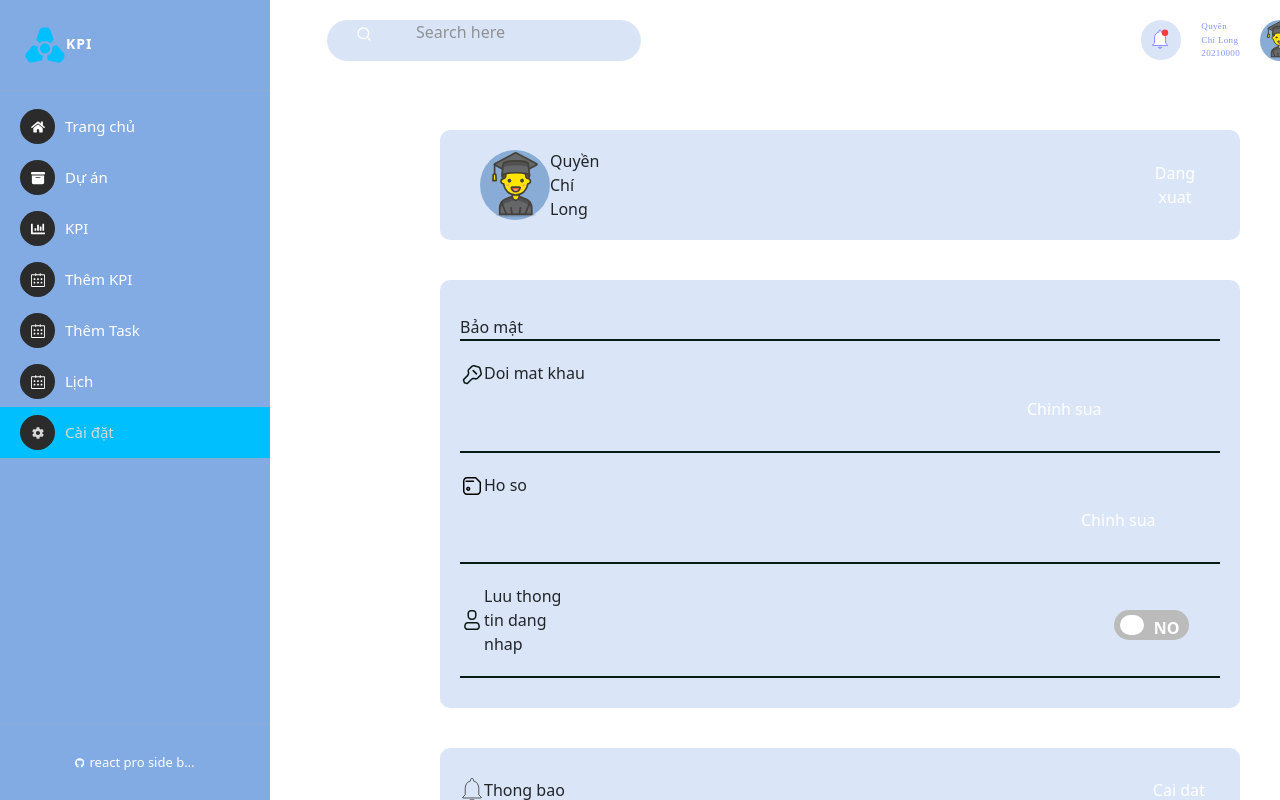
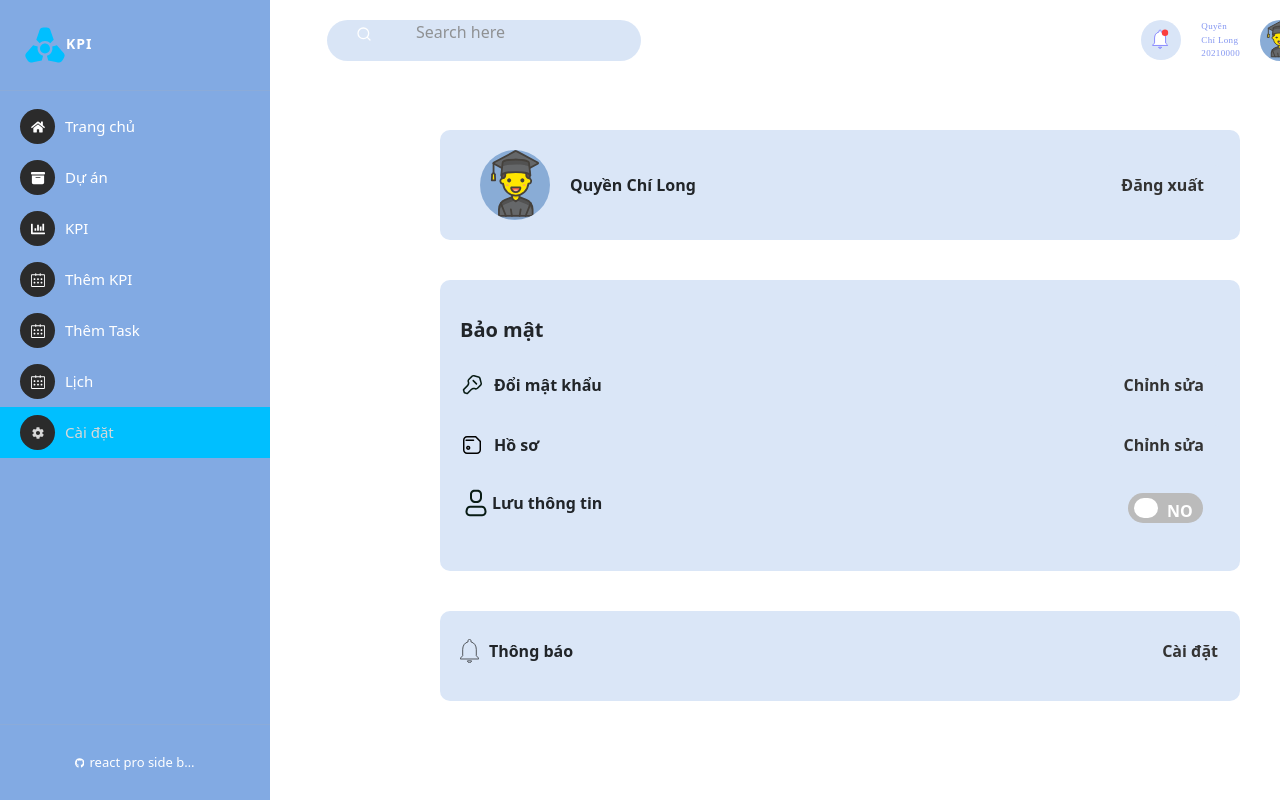
Before and after one commit to iaht211/UIUX-2023.2, a React (Create React App) app: page /setting in a window 1280 px wide. Built offline with nearby package versions, Linux system fonts and the light colour scheme.

Commit message:
Hoang edit setting

```diff
--- a/src/components/Setting/Setting.js
+++ b/src/components/Setting/Setting.js
@@ -1,77 +1,57 @@
-import './Setting.scss';
+import React from "react";
+import { useNavigate } from 'react-router-dom';
+import ToggleSwitch from '../Setting/ToggleSwitch';
 import avatar from '../../assets/avatar.svg';
-import ToggleSwitch from '../Setting/ToggleSwitch';
-import React, { Component } from "react";
 import key from '../../assets/Key.svg';
 import ho_so from '../../assets/flopy.svg';
 import user from '../../assets/Person.svg';
 import thong_bao from '../../assets/thong-bao.svg';
-import { useNavigate } from 'react-router-dom';
+import './Setting.scss';
 
 const Setting = () => {
     const navigate = useNavigate();
 
     return (
-
         <div className="setting-container">
             <div className="dang-xuat">
                 <div className='profile'>
                     <div className="avatar">
-                        <img style={{ width: 70, height: 70 }} src={avatar} />
+                        <img src={avatar} alt="Avatar" />
                     </div>
                     <span className='hoten'>Quyền Chí Long</span>
                 </div>
-
-                <div className='button-dang-xuat'>
-                    <button className='button-dang-xuat-1' onClick={() => { navigate("/login") }}>Dang xuat</button>
-                </div>
-
+                <button className='button-dang-xuat-1' onClick={() => { navigate("/login") }}>Đăng xuất</button>
             </div>
             <div className="bao-mat">
                 <div className='box-bao-mat'>
                     <span>Bảo mật</span>
-                    <div style={{ width: '100%', height: '100%', border: '1px #081C15 solid' }}></div>
                 </div>
-
                 <div className='box-doi-pass'>
                     <div className='box-doi-pass-1'>
-                        <img style={{ width: 24, height: 24 }} src={key} />
-                        <span>Doi mat khau</span>
-                        <button className='chinh-sua-1'>Chinh sua</button>
+                        <img src={key} alt="Key" />
+                        <span>Đổi mật khẩu</span>
+                        <button className='chinh-sua'>Chỉnh sửa</button>
                     </div>
-                    <div style={{ width: '100%', height: '100%', border: '1px #081C15 solid' }}></div>
                 </div>
-
                 <div className='box-ho-so'>
-
                     <div className='box-ho-so-1'>
-                        <img style={{ width: 24, height: 24 }} src={ho_so} />
-
-                        <span>Ho so</span>
-                        <button className='chinh-sua-2'>Chinh sua</button>
+                        <img src={ho_so} alt="Ho so" />
+                        <span>Hồ sơ</span>
+                        <button className='chinh-sua'>Chỉnh sửa</button>
                     </div>
-
-                    <div style={{ width: '100%', height: '100%', border: '1px #081C15 solid' }}></div>
                 </div>
-
                 <div className='luu-ttdn'>
                     <div className='luu-ttdn-main'>
-                        <img style={{ width: 24, height: 24 }} src={user} />
-
-                        <span>Luu thong tin dang nhap</span>
-
-                        <React.Fragment>
-                            <ToggleSwitch label="Save" />
-                        </React.Fragment>
-
+                        <img src={user} alt="User" />
+                        <span>Lưu thông tin</span>
+                        <ToggleSwitch label="Save" />
                     </div>
-                    <div style={{ width: '100%', height: '100%', border: '1px #081C15 solid' }}></div>
                 </div>
             </div>
             <div className="thong-bao">
-                <img style={{ width: 24, height: 24 }} src={thong_bao} />
-                <span>Thong bao</span>
-                <button className='cai-dat' onClick={() => { navigate("/setting/notify") }}>Cai dat</button>
+                <img src={thong_bao} alt="Thong bao" />
+                <span>Thông báo</span>
+                <button className='cai-dat' onClick={() => { navigate("/setting/notify") }}>Cài đặt</button>
             </div>
         </div>
     )
--- a/src/components/Setting/Setting.scss
+++ b/src/components/Setting/Setting.scss
@@ -1,81 +1,104 @@
 .setting-container {
     padding: 50px 20px 20px 150px;
+    width: 800px;
 
     .dang-xuat {
         display: flex;
         align-items: center;
         margin-bottom: 40px;
         background-color: #DAE6F7;
-        padding: 20px 20px 20px 20px;
+        padding: 20px;
         border-radius: 10px;
-        width: 800px;
 
         .profile {
             display: flex;
-            width: 70px;
-            height: 70px;
             align-items: center;
+            flex-grow: 1;
 
             .avatar {
                 width: 70px;
                 height: 70px;
                 border-radius: 50%;
                 background-color: #89ACD6;
-                margin-left: 20px;
-                border-radius: 50%;
+                margin-right: 20px;
+                overflow: hidden; /* Đảm bảo ảnh không tràn ra ngoài khung hình tròn */
+                display: flex;
+                align-items: center;
+                justify-content: center;
+
+                img {
+                    width: 100%; /* Đảm bảo ảnh căn giữa và điền vào khung hình tròn */
+                    height: 100%;
+                    object-fit: cover; /* Căn giữa và điều chỉnh kích thước của ảnh để nó lấp đầy khung hình tròn */
                 }
             }
 
-        .button-dang-xuat {
-            margin-left: 600px;
+            .hoten {
+                font-weight: bold;
+                white-space: nowrap; /* Ngăn chữ "Quyền Chí Long" xuống dòng mới */
+                overflow: hidden; /* Ngăn chữ vượt quá kích thước khung */
+                text-overflow: ellipsis; /* Hiển thị dấu elipsis (...) khi chữ vượt quá kích thước khung */
+            }
+        }
 
         .button-dang-xuat-1 {
+            margin-left: auto;
             border-radius: 5px;
             background-color: #DAE6F7;
+            padding: 8px 16px;
+            border: none;
+            cursor: pointer;
+            font-weight: bold;
+            color: #333;
+
+            &:hover {
+                background-color: #B0C4DE;
             }
-
         }
     }
 
     .bao-mat {
         background-color: #DAE6F7;
-        padding: 20px 20px 30px 20px;
+        padding: 20px;
         border-radius: 10px;
-        width: 800px;
-
-
+        margin-top: 20px;
 
         .box-bao-mat {
-            margin-top: 15px;
             margin-bottom: 20px;
+            font-weight: bold;
+            font-size: 20px;
         }
 
-        .box-doi-pass {
-            margin-top: 15px;
+        .box-doi-pass, .box-ho-so {
             margin-bottom: 20px;
 
-            .box-doi-pass-1 {
-                margin-bottom: 20px;
+            .box-doi-pass-1, .box-ho-so-1 {
+                display: flex;
+                align-items: center;
 
-                .chinh-sua-1 {
-                    margin-left: 552px;
+                img {
+                    width: 24px;
+                    height: 24px;
+                    margin-right: 10px;
+                }
+
+                span {
+                    font-weight: bold;
+                }
+
+                .chinh-sua {
+                    margin-left: auto;
                     border-radius: 5px;
                     background-color: #DAE6F7;
+                    padding: 8px 16px;
+                    border: none;
+                    cursor: pointer;
+                    font-weight: bold;
+                    color: #333;
+
+                    &:hover {
+                        background-color: #B0C4DE;
                     }
-            }
-        }
-
-        .box-ho-so {
-            margin-top: 15px;
-            margin-bottom: 20px;
-
-            .box-ho-so-1 {
-                margin-bottom: 20px;
-
-                .chinh-sua-2 {
-                    margin-left: 606px;
-                    border-radius: 5px;
-                    background-color: #DAE6F7;
                 }
             }
         }
@@ -86,24 +109,53 @@
                 align-items: center;
                 margin-top: 15px;
                 margin-bottom: 20px;
+
+                span {
+                    font-weight: bold;
+                    white-space: nowrap;
+                }
+
+                .react-toggle-track-x {
+                    width: 40px;
                 }
             }
         }
 
+    }
+
     .thong-bao {
+        white-space: nowrap;
         display: flex;
         align-items: center;
-        margin-top: 40px;
+        margin-top: 20px;
         background-color: #DAE6F7;
-        padding: 20px 20px 30px 20px;
+        padding: 20px;
         border-radius: 10px;
-        width: 800px;
+
+        img {
+            width: 24px;
+            height: 24px;
+            margin-right: 10px;
+        }
+
+        span {
+            font-weight: bold;
+            white-space: nowrap;
+        }
 
         .cai-dat {
-            margin-left: 573px;
+            margin-left: auto;
             border-radius: 5px;
             background-color: #DAE6F7;
+            padding: 8px 16px;
+            border: none;
+            cursor: pointer;
+            font-weight: bold;
+            color: #333;
+
+            &:hover {
+                background-color: #B0C4DE;
             }
         }
-
     }
+}
```
Lines whose indentation alone changed are shown as unchanged.
